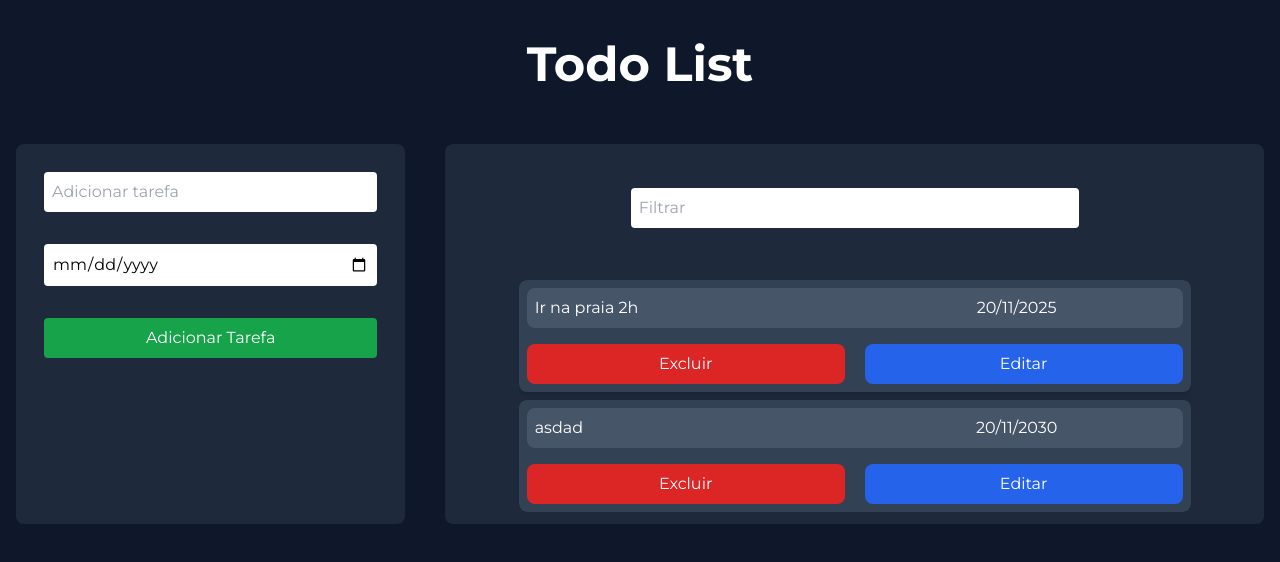
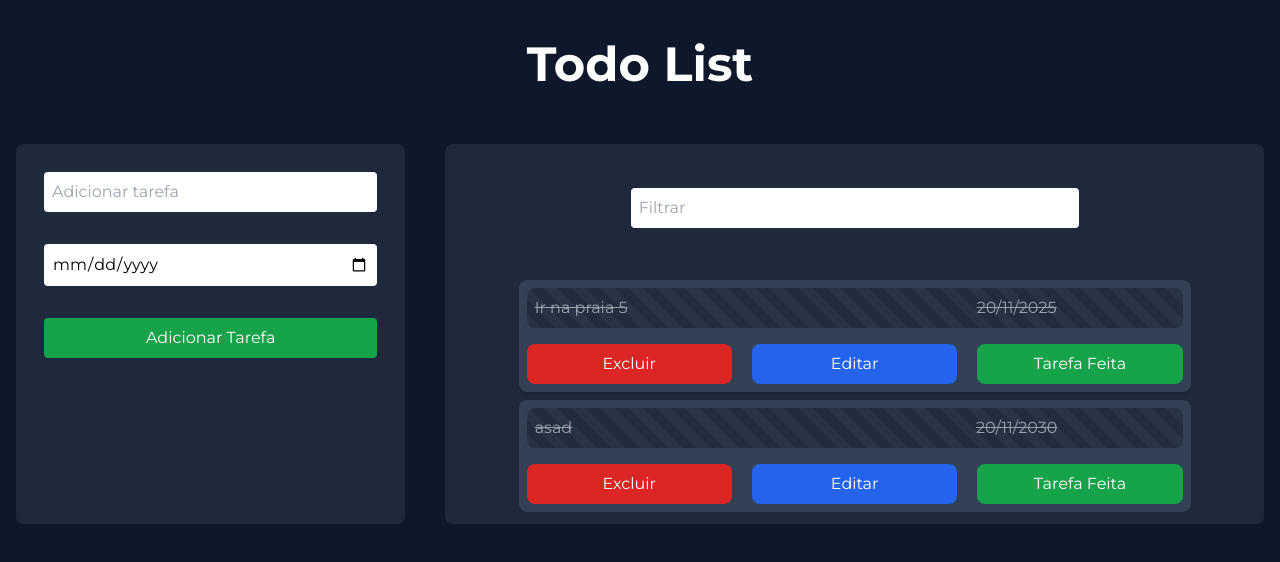
Before and after one commit to IgorBern02/ToDoList, a React (Vite) app: page / in a window 1280 px wide. Shown: the top 562 px of the page. Built offline with nearby package versions, Linux system fonts and the light colour scheme; data requests are answered from the project's data file.

Commit message:
feat: adicionado função de marcar a tarefa feita

```diff
--- a/db.json
+++ b/db.json
@@ -2,13 +2,15 @@
   "tasks": [
     {
       "id": "2",
-      "task": "Ir na praia 2h",
-      "date": "2025-11-20"
+      "task": "Ir na praia 5",
+      "date": "2025-11-20",
+      "isDone": true
     },
     {
       "id": "3",
-      "task": "asdad",
-      "date": "2030-11-20"
+      "task": "asad",
+      "date": "2030-11-20",
+      "isDone": true
     }
   ]
 }
--- a/src/App.tsx
+++ b/src/App.tsx
@@ -67,7 +67,12 @@ function App() {
     if (alreadyExists) return;
 
     const newId = String(Math.max(...tasks.map((t) => +t.id), 0) + 1);
-    const newTask: Task = { id: newId, task: form.task, date: form.date };
+    const newTask: Task = {
+      id: newId,
+      task: form.task,
+      date: form.date,
+      isDone: false,
+    };
 
     noteService.post(newTask).then((createdTask) => {
       setTasks([...tasks, createdTask]);
@@ -121,6 +126,24 @@ function App() {
     taskItem.task.toLowerCase().includes(filter.toLowerCase())
   );
 
+  const toggleTaskDone = (taskId: string) => {
+    const taskToUpdate = tasks.find((task) => task.id === taskId);
+    if (!taskToUpdate) return;
+
+    const updatedTask = { ...taskToUpdate, isDone: !taskToUpdate.isDone };
+
+    noteService
+      .put(taskId, updatedTask)
+      .then((returnedTask) => {
+        setTasks((prevTasks) =>
+          prevTasks.map((task) => (task.id === taskId ? returnedTask : task))
+        );
+      })
+      .catch((error) => {
+        console.error("Erro ao atualizar tarefa:", error);
+      });
+  };
+
   return (
     <div className="w-full flex flex-col items-center justify-start min-h-screen bg-slate-900 text-white overflow-x-hidden  ">
       <h1 className="text-5xl font-bold text-center mt-10">Todo List</h1>
@@ -148,6 +171,7 @@ function App() {
           setForm({ id, task, date: "" });
           setModalType("remove");
         }}
+        toggleTaskDone={toggleTaskDone}
         errorMessage={errorMessage}
         setErrorMessage={setErrorMessage}
       />
--- a/src/components/TaskForm.tsx
+++ b/src/components/TaskForm.tsx
@@ -15,6 +15,7 @@ export const TaskForm = ({
   openRemoveModal,
   // put,
   openEditModal,
+  toggleTaskDone,
   errorMessage,
 }: TaskFormProps) => (
   <form
@@ -44,6 +45,7 @@ export const TaskForm = ({
         filteredTask={filteredTask}
         openRemoveModal={openRemoveModal}
         openEditModal={openEditModal}
+        toggleTaskDone={toggleTaskDone}
       />
     </section>
   </form>
--- a/src/components/Tasks.tsx
+++ b/src/components/Tasks.tsx
@@ -1,17 +1,18 @@
 import type { TasksProps } from "../types/tasks/task";
+import { Button } from "./Button";
 import "../styles/index.css";
 
 export const Tasks = ({
   filteredTask,
   openEditModal,
   openRemoveModal,
+  toggleTaskDone,
 }: TasksProps) => {
   const formatDateToBR = (isoDate: string) => {
     return new Date(isoDate).toLocaleDateString("pt-BR");
   };
 
   return (
-    // <section className="p-2 rounded-lg w-4/5 flex flex-col items-center justify-center bg-red-400 w-full mx-auto max-w-2xl">
     <ul className="w-full mx-auto max-w-2xl flex flex-col list-none space-y-2 rounded-lg max-h-80 overflow-y-auto hide-scrollbar">
       {filteredTask.length > 0 ? (
         filteredTask.map((task: any) => (
@@ -19,24 +20,36 @@ export const Tasks = ({
             key={task.id}
             className="flex flex-col items-center bg-slate-700 p-2 rounded-lg shadow-md "
           >
-            <div className="w-full h-auto flex break-all gap-2 bg-slate-600 p-2 rounded-lg">
+            <div
+              // className="w-full h-auto flex break-all gap-2 bg-slate-600 p-2 rounded-lg"
+              className={`p-2 rounded-lg ${
+                task.isDone
+                  ? "w-full h-auto flex break-all gap-2 opacity-50 line-through bg-[repeating-linear-gradient(45deg,_#1f2937_0px,_#1f2937_10px,_#111827_10px,_#111827_20px)]"
+                  : "bg-slate-700 w-full h-auto flex break-all gap-2"
+              }`}
+            >
               <span className="w-1/2 text-left">{task.task}</span>
               <span className="w-1/2 ">{formatDateToBR(task.date)}</span>
             </div>
             <div className="w-full flex flex-row gap-5 justify-around items-center mt-2">
-              <button
+              <Button
+                text="Excluir"
                 className="w-full mt-2 bg-red-600 text-white px-4 py-2 rounded-lg hover:bg-red-700 transition-colors"
                 type="button"
                 onClick={() => openRemoveModal(task.id, task.task)}
-              >
-                Excluir
-              </button>
-              <button
+              />
+              <Button
+                text="Editar"
                 className="w-full mt-2 bg-blue-600 text-white px-4 py-2 rounded-lg hover:bg-blue-700 transition-colors"
+                type="button"
                 onClick={() => openEditModal(task.id, task.task, task.date)}
-              >
-                Editar
-              </button>
+              />
+              <Button
+                text="Tarefa Feita"
+                className="w-full mt-2 bg-green-600 text-white px-4 py-2 rounded-lg hover:bg-green-700 transition-colors"
+                type="button"
+                onClick={() => toggleTaskDone(task.id)}
+              />
             </div>
           </li>
         ))
--- a/src/types/tasks/task.ts
+++ b/src/types/tasks/task.ts
@@ -2,14 +2,15 @@ export type Task = {
   id: string;
   task: string;
   date: string;
+  isDone?: boolean;
 };
 
 export type TasksProps = {
   filteredTask: Task[];
   remove?: (id: string) => void;
-  // put: (id: string) => void;
   openEditModal: (id: string, task: string, date: string) => void;
   openRemoveModal: (id: string, task: string) => void;
+  toggleTaskDone: (taskId: string) => void;
 };
 
 export type TaskFormProps = {
@@ -22,9 +23,9 @@ export type TaskFormProps = {
   filter: string;
   filteredTask: Task[];
   remove?: (id: string) => void;
-  // put: (id: string) => void;
   openEditModal: (id: string, task: string, date: string) => void;
   openRemoveModal: (id: string, task: string) => void;
+  toggleTaskDone: (taskId: string) => void;
   errorMessage: string;
   setErrorMessage: React.Dispatch<React.SetStateAction<string>>;
 };
```
Also changed, not shown: src/components/CompletedTask.tsx (added).
